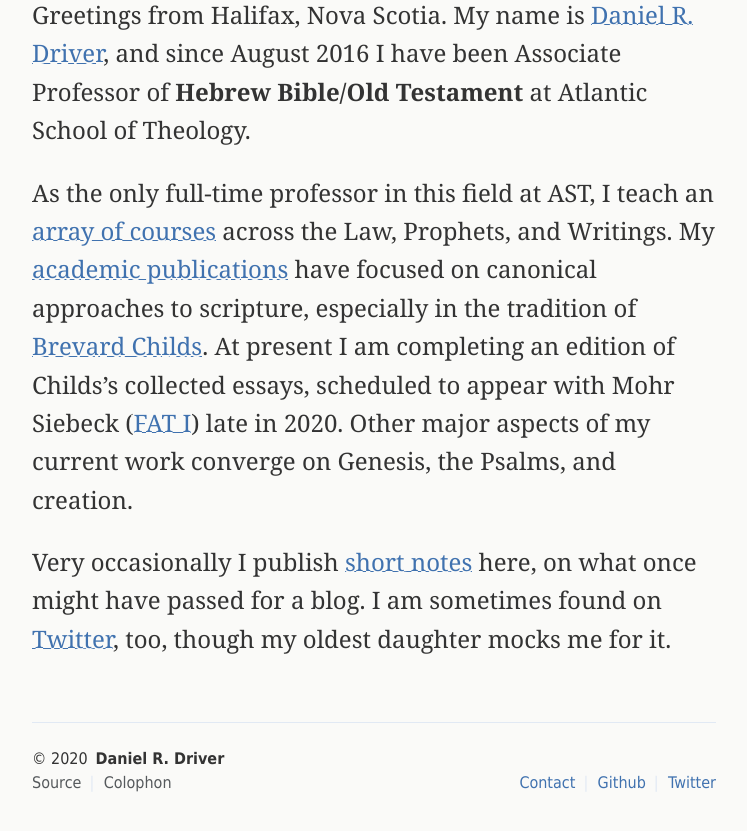
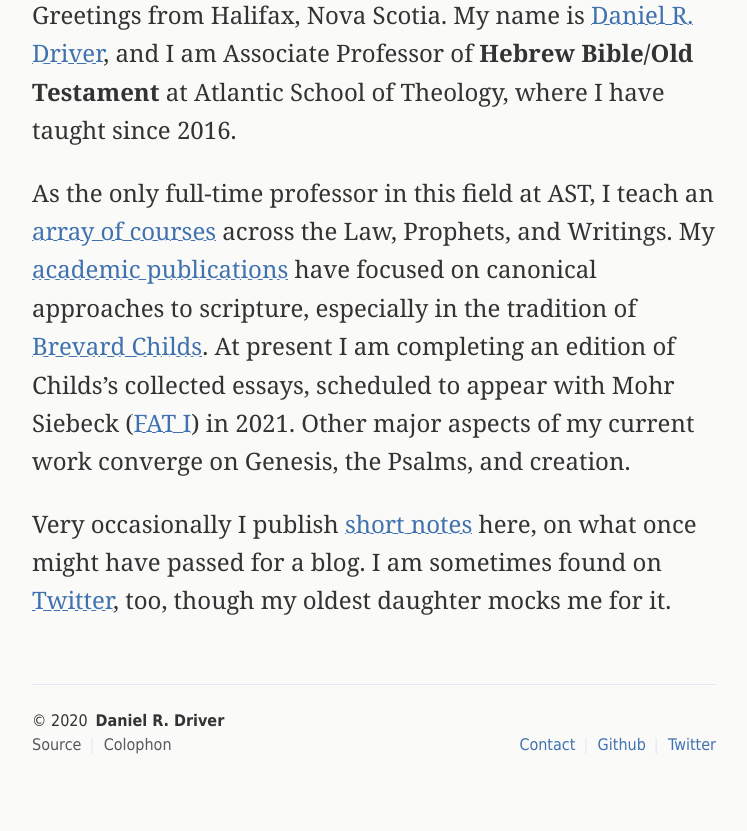
Before and after one commit to danieldriver/danieldriver.github.io, a Jekyll site: the page built from index.md, in a window 1280 px wide, cut to the strip 104-995 px from the top of the page. Shown: the top 831 px of the strip, without its empty margins (266-1013 px from the left). Built offline with Jekyll 4.4.1, drawn with Linux system fonts in a browser that asks for light colours; a script that is not in the unit is left out.

Commit message:
update landingn pg

```diff
--- a/index.md
+++ b/index.md
@@ -3,10 +3,10 @@ layout: default
 ---
 
 <div class="lead pretty-links">
-  Greetings from Halifax, Nova Scotia. My name is [Daniel R. Driver](about/), and since August 2016 I have been Associate Professor of **Hebrew Bible/Old Testament** at Atlantic School of Theology.
+  Greetings from Halifax, Nova Scotia. My name is [Daniel R. Driver](about/), and I am Associate Professor of **Hebrew Bible/Old Testament** at Atlantic School of Theology, where I have taught since 2016.
 
   As the only full-time professor in this field at AST, I teach an [array of courses](courses/) across the Law, Prophets, and Writings.
-  My [academic publications](work/) have focused on canonical approaches to scripture, especially in the tradition of [Brevard Childs](bsc/). At present I am completing an edition of Childs's collected essays, scheduled to appear with Mohr Siebeck ([FAT I](https://www.mohrsiebeck.com/en/monograph-series/forschungen-zum-alten-testament-fat)) late in 2020.
+  My [academic publications](work/) have focused on canonical approaches to scripture, especially in the tradition of [Brevard Childs](bsc/). At present I am completing an edition of Childs's collected essays, scheduled to appear with Mohr Siebeck ([FAT I](https://www.mohrsiebeck.com/en/monograph-series/forschungen-zum-alten-testament-fat)) in 2021.
   Other major aspects of my current work converge on Genesis, the Psalms, and creation.
 
   Very occasionally I publish [short notes](notes/) here, on what once might have passed for a blog. I am sometimes found on [Twitter](https://twitter.com/danieldriver), too, though my oldest daughter mocks me for it.
```
